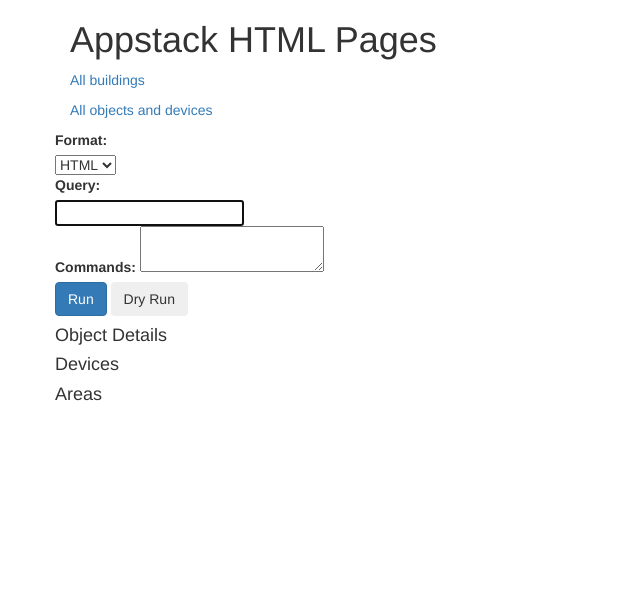
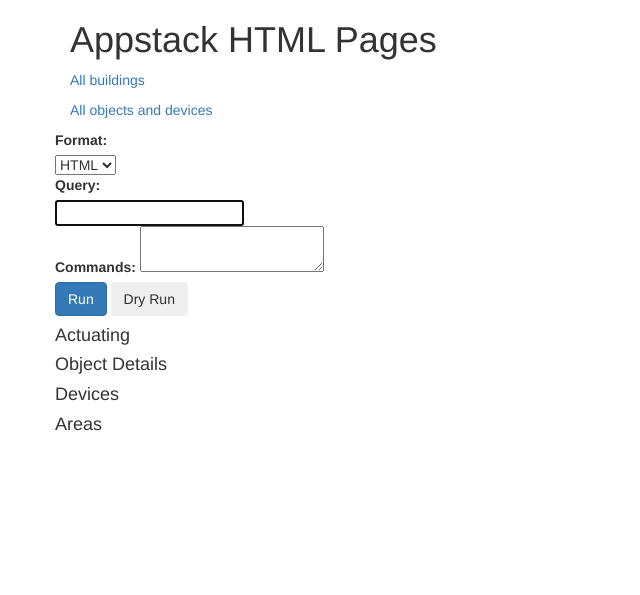
Before and after one commit to gtfierro/BAS, a Flask app: template web/webapi/templates/index.html in a window 1280 px wide. Shown: the top 595 px of the page, without its empty margins (0-640 px from the left). Before the commit the page ends 401 px from the top, so only its background shows below. Run offline with Flask 2, Linux system fonts and the light colour scheme; the template is opened without the code that fills it, so the values that code supplies are empty; some libraries are stand-ins or nearby versions.

Commit message:
add html framework for shift-click selection

```diff
--- a/web/webapi/templates/index.html
+++ b/web/webapi/templates/index.html
@@ -54,6 +54,8 @@
           </div>
         </form>
 
+        <h4>Actuating</h4>
+        <div><ul id='actuation-candidates'></ul></div>
 
         <h4>Object Details</h4>
         <div id='details'><ul id="command-results"></ul></div>
```
